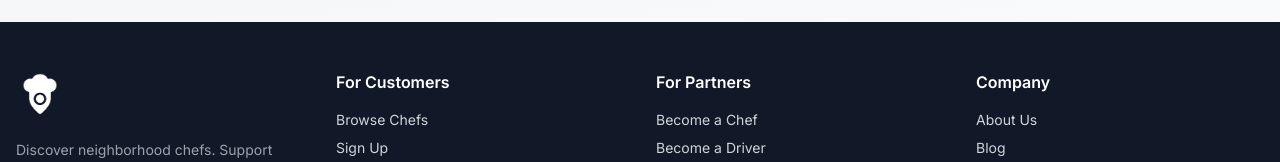
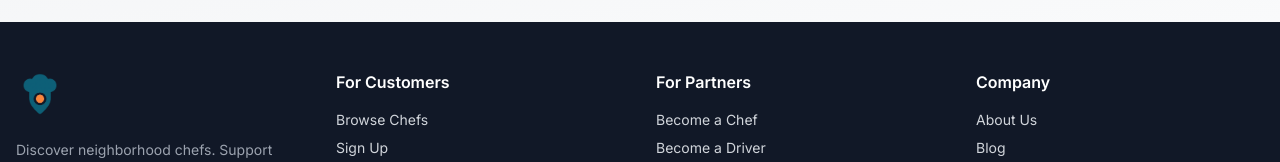
Before and after one commit to jermill/neighboreats, a Next.js app: page / in a window 1280 px wide. Shown: the part 8311-8473 px from the top of the page. Built offline with nearby package versions, Linux system fonts and the light colour scheme.

Commit message:
Update footer logo to match main logo styling

```diff
--- a/src/components/shared/Footer.tsx
+++ b/src/components/shared/Footer.tsx
@@ -16,7 +16,7 @@ export default function Footer() {
                 alt="NeighborEats"
                 width={180}
                 height={54}
-                className="h-12 w-auto brightness-0 invert"
+                className="h-12 w-auto"
               />
             </Link>
             <p className="text-sm text-gray-400 mb-4">
```
